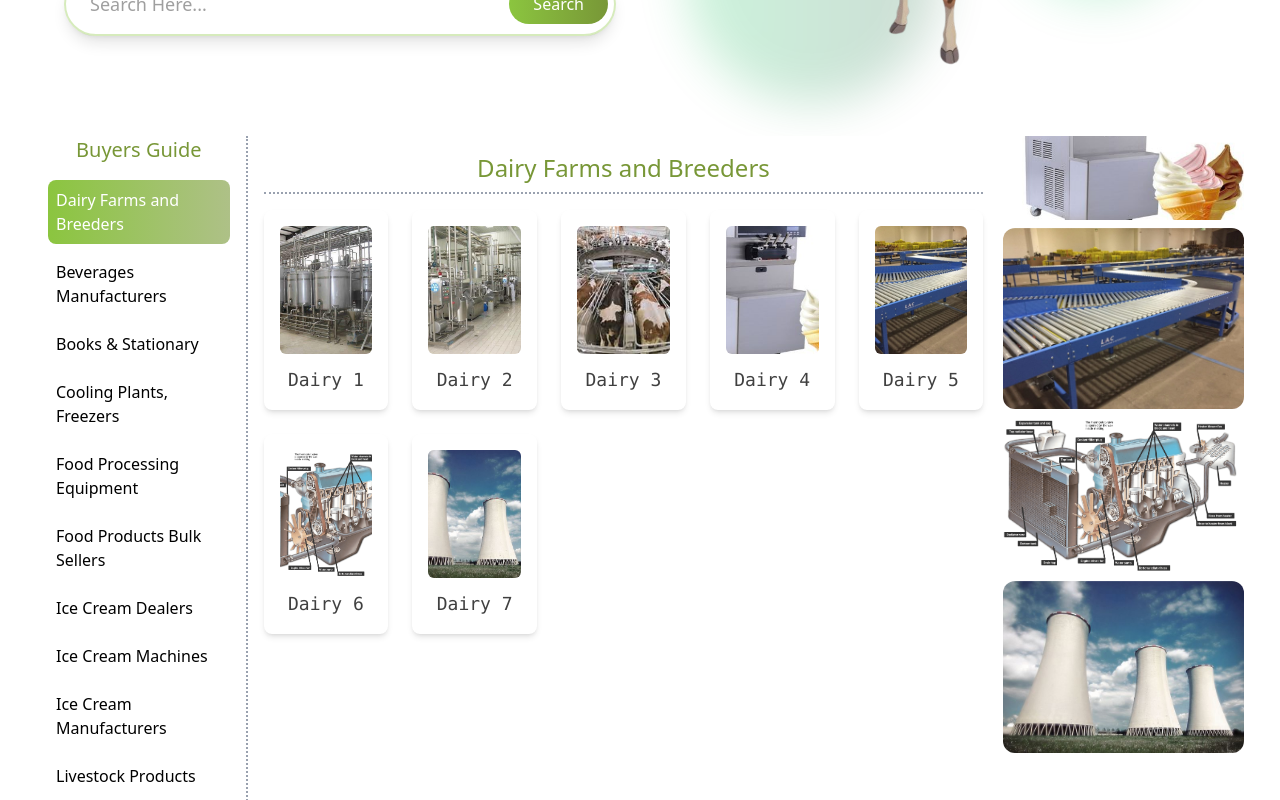
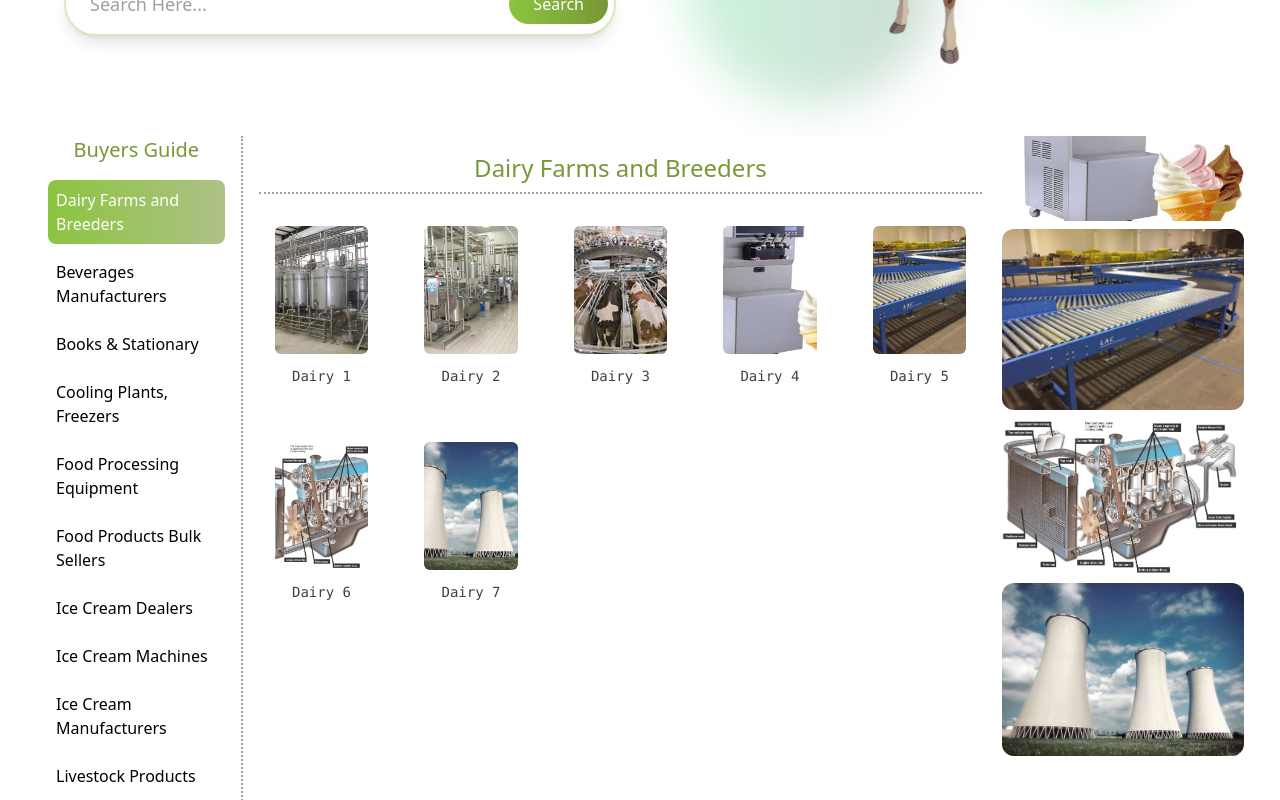
Before and after one commit to Sakshamgargj/poultry, a React (Vite) app: page / in a window 1280 px wide. Shown: the part 720-1520 px from the top of the page. Built offline with nearby package versions, Linux system fonts and the light colour scheme; no server answers.

Commit message:
v-1.3.51

```diff
--- a/src/App.jsx
+++ b/src/App.jsx
@@ -2,7 +2,7 @@ import Footer from "./components/Footer";
 import Home from "./components/Home";
 import Navbar from "./components/Navbar"
 import { Routes, Route } from 'react-router-dom';
-import Category from './components/Category';
+import Category from './components/category/Category';
 import LoginPage from "./components/Login";
 import RegisterPage from "./components/Register";
 import ContactForm from "./components/Contact";
--- a/src/components/Home.jsx
+++ b/src/components/Home.jsx
@@ -1,5 +1,5 @@
 import React from 'react'
-import Category from './Category';
+import Category from './category/Category';
 import ContactForm from './Contact';
 import HeroSection from './HeroSection';
 import BrandSection from './Brand';
--- a/src/components/Navbar.jsx
+++ b/src/components/Navbar.jsx
@@ -105,7 +105,7 @@ const Navbar = () => {
     <nav
       className={`fixed select-none left-0 w-full z-50 transition-all duration-300 ${
         isScrolled
-          ? "bg-gradient-to-r from-primary to-darkprimary top-0 shadow-lg py-2"
+          ? "bg-gradient-to-r from-primary to-darkprimary/90 top-0 shadow-lg py-2"
           : "bg-gradient-to-r from-primary to-darkprimary backdrop-blur-lg py-1"
       }`}
     >
@@ -115,7 +115,7 @@ const Navbar = () => {
           {/* <span className="mr-2 text-primary">POULTRY</span>
           <span className="text-darkText">DIGITAL</span> */}
           <img src={logo}
-            className="w-full h-10 md:h-20 object-cover rounded-md"
+            className="w-full h-18 md:h-20 object-cover rounded-md"
           />
         </Link>
 
--- a/src/components/Category.jsx
+++ b/src/components/category/Category.jsx
@@ -1,13 +1,13 @@
 import { useState, useRef, useEffect } from "react";
 import { Menu } from "lucide-react";
 import { motion } from "framer-motion";
-import image1 from '../assets/images/img1.jpg';
-import image2 from '../assets/images/img2.jpg';
-import image3 from '../assets/images/img3.jpg';
-import image4 from '../assets/images/img4.jpg';
-import image5 from '../assets/images/img5.jpg';
-import image6 from '../assets/images/img6.jpg';
-import image7 from '../assets/images/img7.jpg';
+import image1 from '../../assets/images/img1.jpg';
+import image2 from '../../assets/images/img2.jpg';
+import image3 from '../../assets/images/img3.jpg';
+import image4 from '../../assets/images/img4.jpg';
+import image5 from '../../assets/images/img5.jpg';
+import image6 from '../../assets/images/img6.jpg';
+import image7 from '../../assets/images/img7.jpg';
 
 const images = [image1, image2, image3, image4, image5, image6, image7];
 
@@ -135,12 +135,21 @@ const CategoryData = [
     ]
   },
 ];
+const ITEMS_PER_PAGE = 15;
 
 export default function CategorySidebar() {
   const [selectedCategory, setSelectedCategory] = useState(CategoryData[0]);
   const [showSidebar, setShowSidebar] = useState(false);
   const sidebarRef = useRef();
+  const [currentPage, setCurrentPage] = useState(1);
 
+  const totalItems = selectedCategory.subcategories.length;
+  const totalPages = Math.ceil(totalItems / ITEMS_PER_PAGE);
+  const startIndex = (currentPage - 1) * ITEMS_PER_PAGE;
+  const currentItems = selectedCategory.subcategories.slice(startIndex, startIndex + ITEMS_PER_PAGE);
+
+  const handlePrev = () => setCurrentPage((prev) => Math.max(prev - 1, 1));
+  const handleNext = () => setCurrentPage((prev) => Math.min(prev + 1, totalPages));
   useEffect(() => {
     const handleClickOutside = (event) => {
       if (sidebarRef.current && !sidebarRef.current.contains(event.target)) {
@@ -186,17 +195,25 @@ export default function CategorySidebar() {
         initial={{ x: -100, opacity: 0 }}
         animate={{ x: 0, opacity: 1 }}
         transition={{ duration: 0.5 }}
-        className={`fixed inset-y-0 left-0 w-64 bg-darkprimary md:bg-transparent p-4 pt-16 md:pt-0 border-r-2 border-gray-400 border-dotted overflow-y-auto transition-transform transform md:relative md:translate-x-0 ${showSidebar ? "translate-x-0" : "-translate-x-full"
+        className={`fixed top-0 left-0 h-screen w-64 bg-darkprimary md:bg-transparent pt-16 md:pt-0 border-r-2 border-gray-400 border-dotted transition-transform transform md:relative md:translate-x-0 ${showSidebar ? "translate-x-0" : "-translate-x-full"
           }`}
       >
-        <h2 className="text-xl text-center hover:text-xl hover:underline sm:text-darkprimary text-white mb-4">Buyers Guide</h2>
+        <div className="flex flex-col h-full">
+          <div className="px-4 pb-2">
+            <h2 className="text-xl text-center text-white sm:text-darkprimary mb-2">
+              Buyers Guide
+            </h2>
+          </div>
 
+          <div className="flex-1 overflow-y-auto px-4 pb-4">
             {CategoryData.map((item, index) => (
               <motion.button
                 key={index}
                 whileHover={{ scale: 1.05 }}
                 whileTap={{ scale: 0.95 }}
-            className={`block w-full text-left p-2 rounded-lg mb-2 hover:bg-darkprimary transition-all ${selectedCategory.category === item.category ? "bg-gradient-to-r from-primary to-darkprimary/60 text-white" : ""
+                className={`block w-full text-left p-2 rounded-lg mb-2 hover:bg-darkprimary transition-all ${selectedCategory.category === item.category
+                  ? "bg-gradient-to-r from-primary to-darkprimary/60 text-white"
+                  : ""
                   }`}
                 onClick={() => {
                   setSelectedCategory(item);
@@ -206,18 +223,22 @@ export default function CategorySidebar() {
                 {item.category}
               </motion.button>
             ))}
+          </div>
+        </div>
       </motion.div>
-
 
 
       {/* Main Content */}
       <div className="w-full text-lg text-center md:w-3/4 p-4">
-        <h2 className="text-2xl text-darkprimary border-b-2 border-gray-400 border-dotted pb-2 mb-4">{selectedCategory.category}</h2>
+        <h2 className="text-2xl text-darkprimary border-b-2 border-gray-400 border-dotted pb-2 mb-4">
+          {selectedCategory.category}
+        </h2>
+
         <div className="grid grid-cols-3 md:grid-cols-5 gap-6">
-          {selectedCategory.subcategories.map((sub, index) => (
+          {currentItems.map((sub, index) => (
             <div
               key={index}
-              className="rounded-lg p-4 shadow-md hover:shadow-lg transition-all bg-white"
+              className="rounded-lg p-4 transition-all "
             >
               <motion.img
                 src={sub.image}
@@ -228,13 +249,35 @@ export default function CategorySidebar() {
                 whileHover={{ scale: 1.1 }}
                 transition={{ duration: 0.5 }}
               />
-              <p className="mt-3 font-mono text-center text-darkText">{sub.title}</p>
+              <p className="mt-3 font-mono text-center text-sm text-darkText">{sub.title}</p>
             </div>
           ))}
         </div>
 
+        {totalPages > 1 && (
+          <div className="mt-6 flex justify-center items-center gap-4">
+            <button
+              onClick={handlePrev}
+              disabled={currentPage === 1}
+              className="px-3 py-1 bg-gray-300 hover:bg-gray-400 rounded disabled:opacity-50"
+            >
+              Prev
+            </button>
+            <span className="text-sm">
+              Page {currentPage} of {totalPages}
+            </span>
+            <button
+              onClick={handleNext}
+              disabled={currentPage === totalPages}
+              className="px-3 py-1 bg-gray-300 hover:bg-gray-400 rounded disabled:opacity-50"
+            >
+              Next
+            </button>
+          </div>
+        )}
       </div>
 
+      {/* Show all Ads Images in sequence */}
       <div className="relative w-full md:w-1/4 h-auto overflow-hidden">
         <motion.div
           className="absolute w-full flex flex-col items-center"
@@ -246,7 +289,6 @@ export default function CategorySidebar() {
             repeatDelay: -5,
           }}
         >
-          {/* Show all images in sequence */}
           {images.map((img, index) => (
             <img
               key={index}
```
Lines whose indentation alone changed are shown as unchanged.
